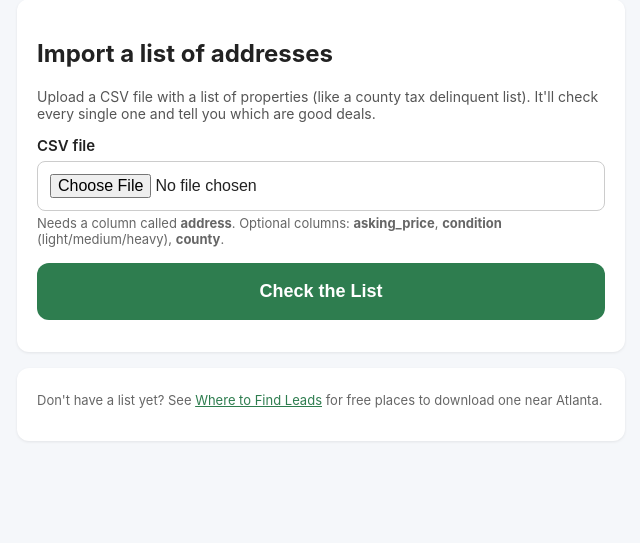
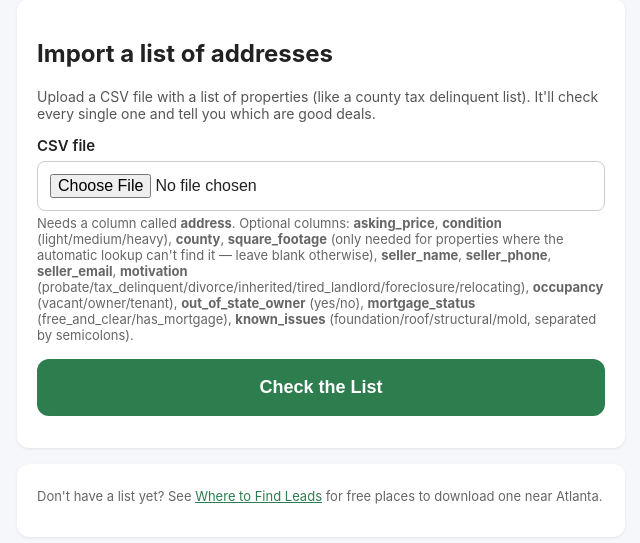
Before and after one commit to ceoace/Deal-finder, a Flask app: page /import in a window 1280 px wide. Shown: the part 126-669 px from the top of the page, without its empty margins (319-959 px from the left). Run offline with Flask 3, Linux system fonts and the light colour scheme.

Commit message:
Enhance CSV import and results display
Added optional columns for CSV import and updated results table.

```diff
--- a/templates/import.html
+++ b/templates/import.html
@@ -13,7 +13,14 @@
         <input type="file" name="csv_file" accept=".csv" required>
         <div class="hint">
             Needs a column called <b>address</b>. Optional columns:
-            <b>asking_price</b>, <b>condition</b> (light/medium/heavy), <b>county</b>.
+            <b>asking_price</b>, <b>condition</b> (light/medium/heavy), <b>county</b>,
+            <b>square_footage</b> (only needed for properties where the automatic
+            lookup can't find it — leave blank otherwise),
+            <b>seller_name</b>, <b>seller_phone</b>, <b>seller_email</b>,
+            <b>motivation</b> (probate/tax_delinquent/divorce/inherited/tired_landlord/foreclosure/relocating),
+            <b>occupancy</b> (vacant/owner/tenant), <b>out_of_state_owner</b> (yes/no),
+            <b>mortgage_status</b> (free_and_clear/has_mortgage), <b>known_issues</b>
+            (foundation/roof/structural/mold, separated by semicolons).
         </div>
         <button class="big-button" type="submit" style="margin-top:16px; border:none;">Check the List</button>
     </form>
@@ -30,12 +37,13 @@
 <div class="card">
     <h3>Results ({{ results|length }} checked)</h3>
     <table>
-        <tr><th>Address</th><th>Asking</th><th>MAO</th><th>Deal?</th></tr>
+        <tr><th>Address</th><th>Asking</th><th>MAO</th><th>Profit</th><th>Deal?</th></tr>
         {% for r in results %}
         <tr>
             <td>{{ r.address }}</td>
             <td>{{ '${:,.0f}'.format(r.asking_price) if r.asking_price else '—' }}</td>
             <td>{{ '${:,.0f}'.format(r.mao) if r.mao else '—' }}</td>
+            <td>{% if r.potential_profit is not none %}${{ '{:,.0f}'.format(r.potential_profit) }}{% else %}—{% endif %}</td>
             <td>
                 {% if r.error %}
                     <span class="tag-no">error</span>
```
